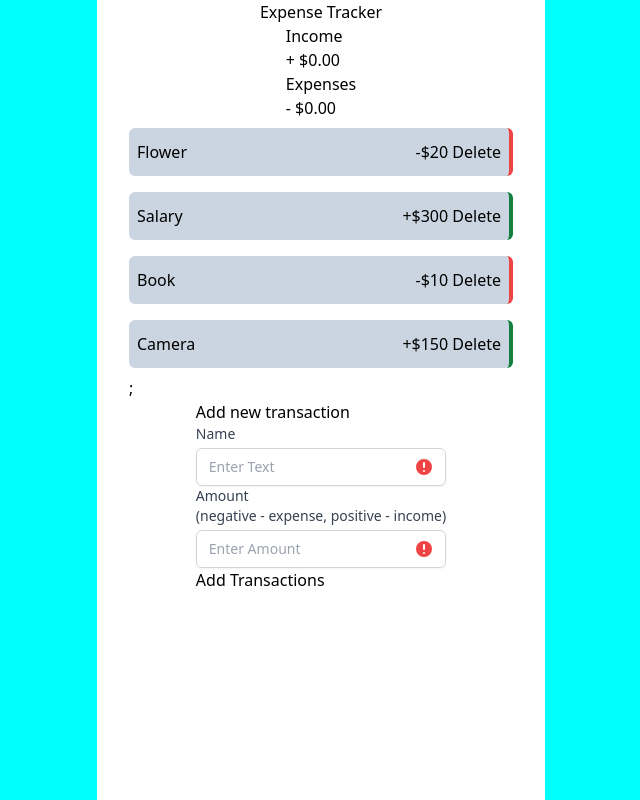
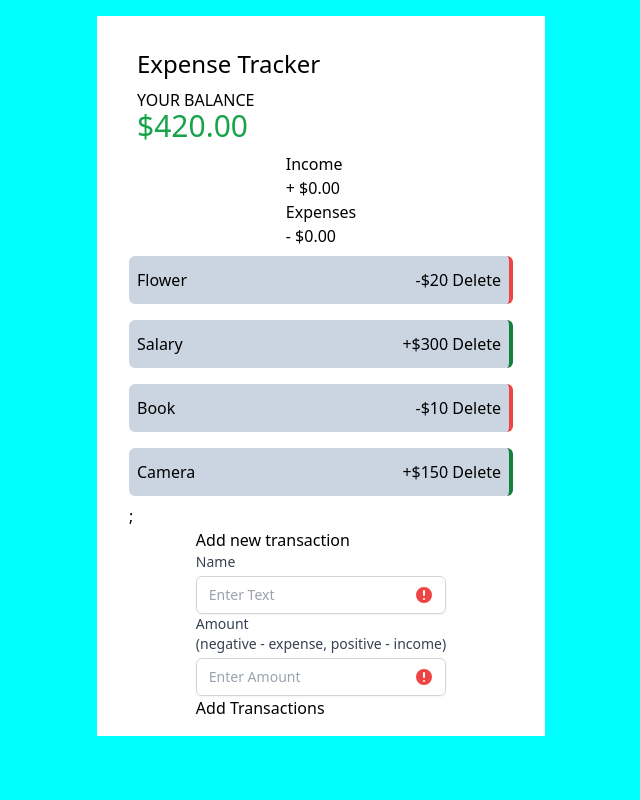
Before and after one commit to Sochuks/react-expense-tracker, a React (Vite) app: page / in a window 1280 px wide. Shown: the whole page, without its empty margins (319-959 px from the left). Built offline with nearby package versions, Linux system fonts and the light colour scheme.

Commit message:
Modify styles for balance

```diff
--- a/src/App.jsx
+++ b/src/App.jsx
@@ -10,8 +10,8 @@ function App() {
 
   return (
     <GlobalProvider>
-      <div className='h-screen mx-auto max-w-md bg-white'>
-      <div className='flex flex-col items-center'>
+      <div className='mx-auto mt-4 max-w-md bg-white'>
+      <div className='flex flex-col items-center py-4 px-10'>
           <Header/>
           <IncomeExpenses />
           <TransactionList/>
--- a/src/Components/Balance.jsx
+++ b/src/Components/Balance.jsx
@@ -1,10 +1,10 @@
 import React from 'react'
 
-const Balance = () => {
+const Balance = ({balance}) => {
   return (
-    <div>
-        <h4>Your Balance</h4>
-        <h2>$0.00</h2>
+    <div className='py-1 font-medium'>
+        <h4 className='uppercase -mb-1'>Your Balance</h4>
+        <h2 className={`text-3xl ${balance < 100 ? 'text-red-400': 'text-green-600'}`}>${balance}</h2>
     </div>
   )
 }
--- a/src/Components/Header.jsx
+++ b/src/Components/Header.jsx
@@ -1,9 +1,22 @@
-import React from 'react'
+import React, { useContext } from 'react'
+import { GlobalContext } from '../Context/GlobalState'
+import Balance from './Balance'
+
 
 const Header = () => {
+
+  const {transactions} = useContext(GlobalContext)
+
+  const amounts = transactions.map(item=>item.amount);
+  const total = amounts.reduce((accumulate, item) => (accumulate += item), 0).toFixed(2)
   return (
-    <header>
-        <h2>Expense Tracker</h2>
+    <header className='w-full py-1'>
+        <h2 className='mt-2 py-1 text-2xl font-medium'>Expense Tracker</h2>
+
+        <div>
+          <Balance balance={total} />
+        </div>
+
     </header>
   )
 }
```
